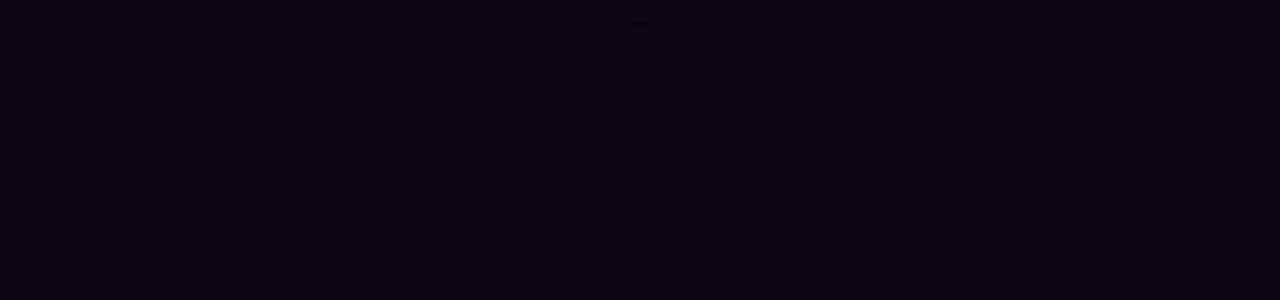
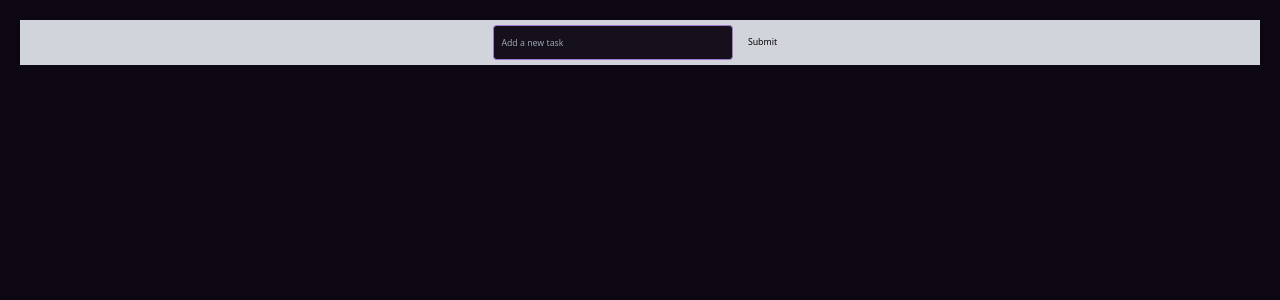
Before and after one commit to younyikim/fullstack-todo-app, a React (Vite) app in the folder client/: page / in a window 1280 px wide. Shown: the top 300 px of the page. Built offline with nearby package versions, Linux system fonts and the light colour scheme.

Commit message:
feat: Input 추가

```diff
--- /dev/null
+++ b/client/src/components/ui/InputWithButton.tsx
@@ -0,0 +1,19 @@
+import { Button } from '@/components/ui/button';
+import { Input } from '@/components/ui/input';
+
+type InputWithButtonProps = {
+	placeholder?: string;
+	buttonText?: string;
+	className?: string;
+};
+
+export function InputWithButton(props: InputWithButtonProps) {
+	const { placeholder = 'Email', buttonText = 'Submit' } = props;
+
+	return (
+		<div className="flex items-center space-x-2">
+			<Input type="text" placeholder={placeholder} />
+			<Button type="submit">{buttonText}</Button>
+		</div>
+	);
+}
--- /dev/null
+++ b/client/src/components/ui/input.tsx
@@ -0,0 +1,38 @@
+import * as React from 'react';
+
+import { cn } from '@/utils/utils';
+import { VariantProps, cva } from 'class-variance-authority';
+
+export interface InputProps
+	extends React.InputHTMLAttributes<HTMLInputElement>,
+		VariantProps<typeof InputVariants> {}
+
+const InputVariants = cva(
+	'border-primary bg-background ring-offset-white file:bg-transparent placeholder:text-slate-500 focus-visible:ring-slate-950 dark:border-slate-800 dark:bg-slate-950 dark:ring-offset-slate-950 dark:placeholder:text-slate-400 dark:focus-visible:ring-slate-300 flex rounded-md border px-3 py-2 text-sm file:border-0 file:text-sm file:font-medium focus-visible:outline-none focus-visible:ring-2 focus-visible:ring-offset-2 disabled:cursor-not-allowed disabled:opacity-50',
+	{
+		variants: {
+			variant: {
+				default: 'w-96 h-14',
+			},
+		},
+		defaultVariants: {
+			variant: 'default',
+		},
+	},
+);
+
+const Input = React.forwardRef<HTMLInputElement, InputProps>(
+	({ className, variant, type, ...props }, ref) => {
+		return (
+			<input
+				type={type}
+				className={cn(InputVariants({ variant, className }))}
+				ref={ref}
+				{...props}
+			/>
+		);
+	},
+);
+Input.displayName = 'Input';
+
+export { Input };
--- a/client/src/index.css
+++ b/client/src/index.css
@@ -1,3 +1,7 @@
+@tailwind base;
+@tailwind components;
+@tailwind utilities;
+
 /* box-sizing 규칙을 명시합니다. */
 *,
 *::before,
--- /dev/null
+++ b/client/src/pages/Todo/components/TodoInput/index.tsx
@@ -0,0 +1,11 @@
+import { InputWithButton } from '@/components/ui/InputWithButton';
+
+function index() {
+	return (
+		<div className="container flex w-full items-center justify-center">
+			<InputWithButton placeholder="Add a new task" />
+		</div>
+	);
+}
+
+export default index;
--- a/client/src/pages/Todo/index.tsx
+++ b/client/src/pages/Todo/index.tsx
@@ -1,5 +1,12 @@
+// Components
+import TodoInput from '@/pages/Todo/components/TodoInput';
+
 function index() {
-	return <div>TODO</div>;
+	return (
+		<div className="hg-full container mx-auto flex flex-col items-center justify-center bg-gray-light px-4 py-2">
+			<TodoInput />
+		</div>
+	);
 }
 
 export default index;
--- a/client/tailwind.config.ts
+++ b/client/tailwind.config.ts
@@ -11,6 +11,13 @@
 	],
 	prefix: '',
 	theme: {
+		colors: {
+			primary: '#9E78CF',
+			green: '#78CFB0',
+			gray: '#1D1825',
+			background: '#15101C',
+			'gray-light': '#D1D5DB',
+		},
 		container: {
 			center: true,
 			padding: '2rem',
```
Also changed, not shown: 1 other file (tests, documents, lock files or other folders).
